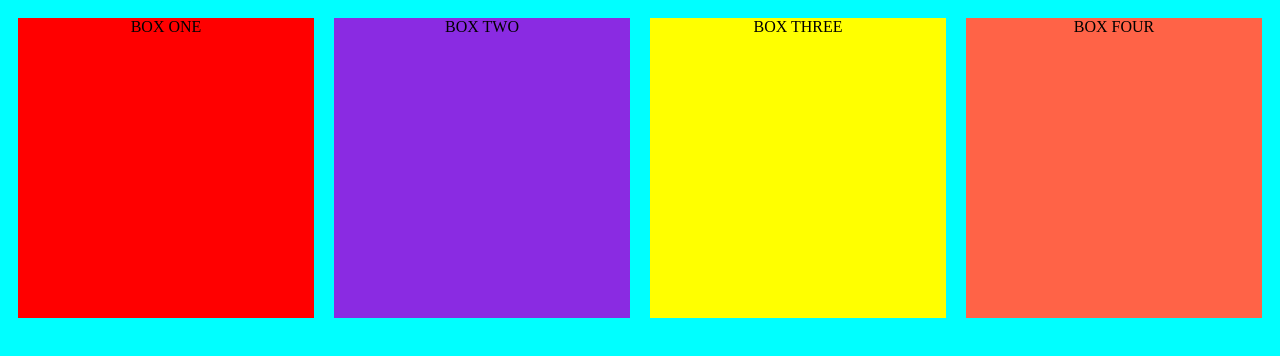
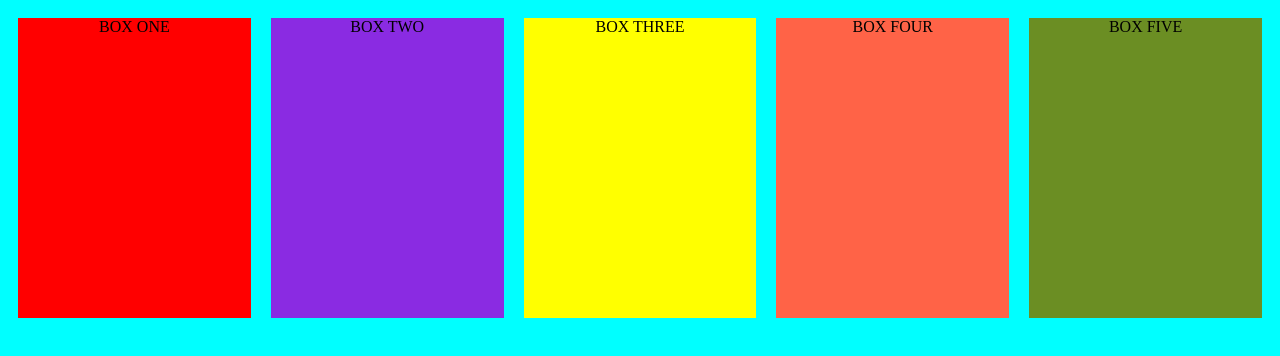
Before and after one commit to Allieniaszxy/box-page, a plain HTML site: page index.html in a window 1280 px wide. Drawn offline with Linux system fonts and the light colour scheme.

Commit message:
a new box

```diff
--- a/index.html
+++ b/index.html
@@ -30,7 +30,13 @@
             height: 300px;
             background-color: tomato;
         }
-        .box1, .box2, .box3, .box4{
+        .box5{
+            width: 300px;
+            height: 300px;
+            background-color: olivedrab;
+        }
+
+        .box1, .box2, .box3, .box4, .box5{
             margin: 10px;
         }
     </style>
@@ -40,6 +46,7 @@
     <div class="box2"> BOX TWO</div>
     <div class="box3">BOX THREE</div>
     <div class="box4">BOX FOUR</div>
+    <div class="box5">BOX FIVE</div>
 
 </body>
 </html>
```
